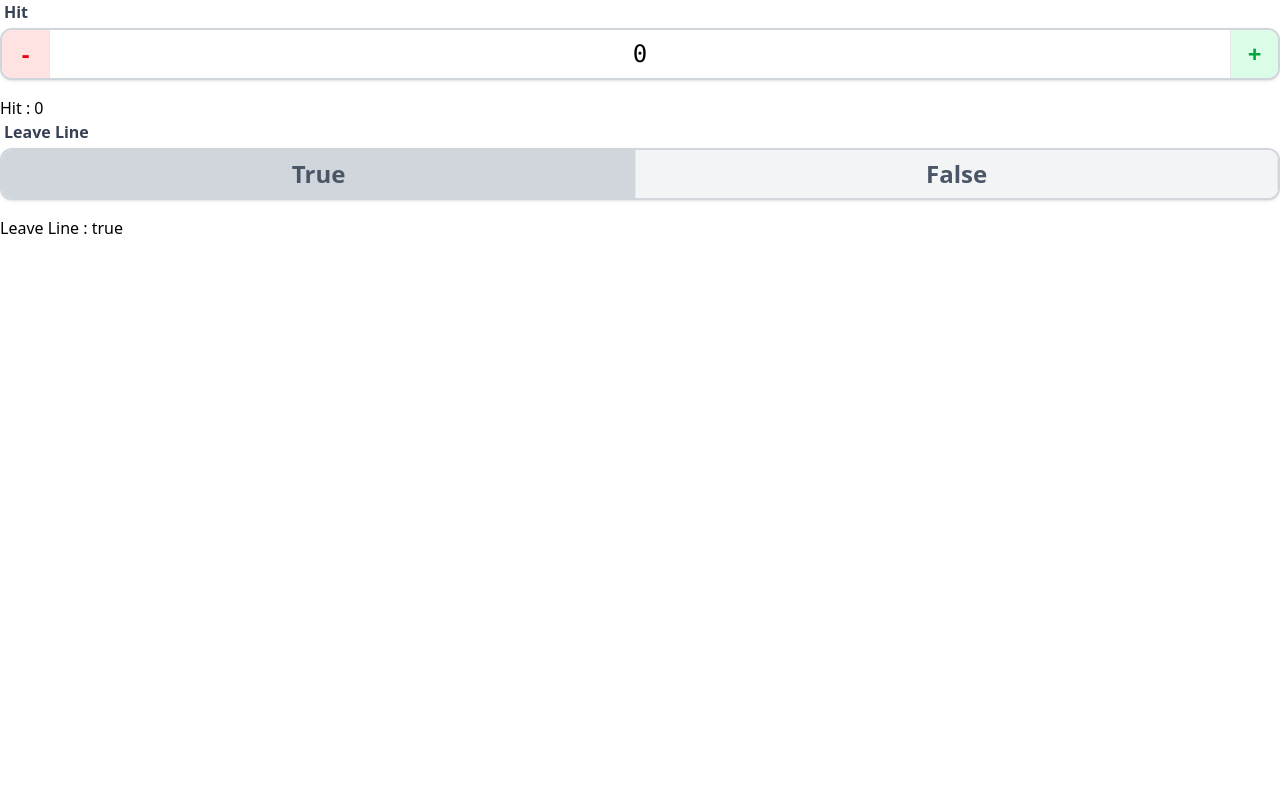
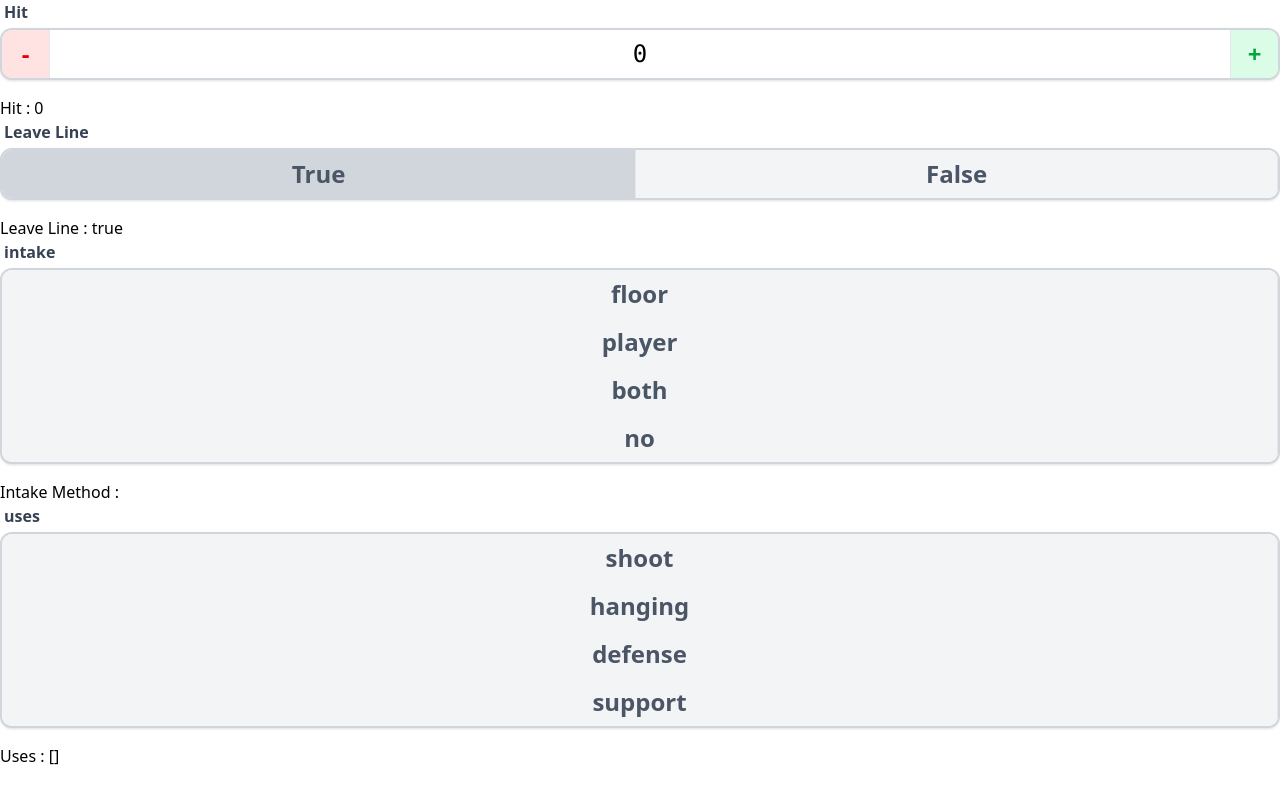
Before and after one commit to qaq362257-rgb/FRC-Scouting, a Vue app in the folder frontend/: page / in a window 1280 px wide. Built offline with nearby package versions, Linux system fonts and the light colour scheme.

Commit message:
將多選題抽象成MutipleChoice.vue

```diff
--- a/frontend/src/App.vue
+++ b/frontend/src/App.vue
@@ -3,18 +3,22 @@ import counter from './components/Counter.vue';
 import confirm from './components/Confirm.vue';
 import SingleChoice from './components/SingleChoice.vue';
 import { ref } from 'vue';
-import { IntakeMethodArr } from './Constants';
+import { IntakeMethodArr, UsesArr } from './Constants';
+import MultipleChoice from './components/MultipleChoice.vue';
 const hitCount = ref(0);
 const doLeaveLine = ref(true);
 const intake = ref();
+const uses = ref([]);
 </script>
 <template>
     <counter label="Hit" v-model="hitCount"></counter>
     <div>Hit : {{ hitCount }}</div>
     <confirm label="Leave Line" v-model="doLeaveLine"></confirm>
     <div>Leave Line : {{ doLeaveLine }}</div>
-    <SingleChoice label="intake" v-model="intake", :options="IntakeMethodArr"></SingleChoice>
-    <div>Leave Line : {{ intake }}</div>
+    <SingleChoice label="intake" v-model="intake" :options="IntakeMethodArr"></SingleChoice>
+    <div>Intake Method : {{ intake }}</div>
+    <MultipleChoice label="uses" v-model="uses" :options="UsesArr"></MultipleChoice>
+    <div>Uses : {{ uses }}</div>
 </template>
 <style scoped>
 
--- /dev/null
+++ b/frontend/src/components/MultipleChoice.vue
@@ -0,0 +1,37 @@
+<script setup>
+import Option from './Option.vue';
+
+const props = defineProps({
+    label: String,
+    options: {
+        type: Array,
+        default: () => []
+    }
+});
+
+const results = defineModel([]);
+
+function choose(option) {
+    if (results.value.includes(option)) {
+        results.value = results.value.filter((t) => t !== option);
+    } else {
+        results.value.push(option);
+    }
+}
+</script>
+<template>
+    <div class="flex flex-col gap-1 mb-4">
+        <label v-if="label" class="text-gray-700 font-bold ml-1">
+            {{ label }}
+        </label>
+        <div class="flex flex-col items-stretch border-2 border-gray-300 rounded-xl overflow-hidden bg-white shadow-sm">
+            <Option
+                v-for="(option, id) in options"
+                :name="option"
+                :key="id"
+                @click="choose(option)"
+                :selected="results.includes(option)"
+            ></Option>
+        </div>
+    </div>
+</template>
```
